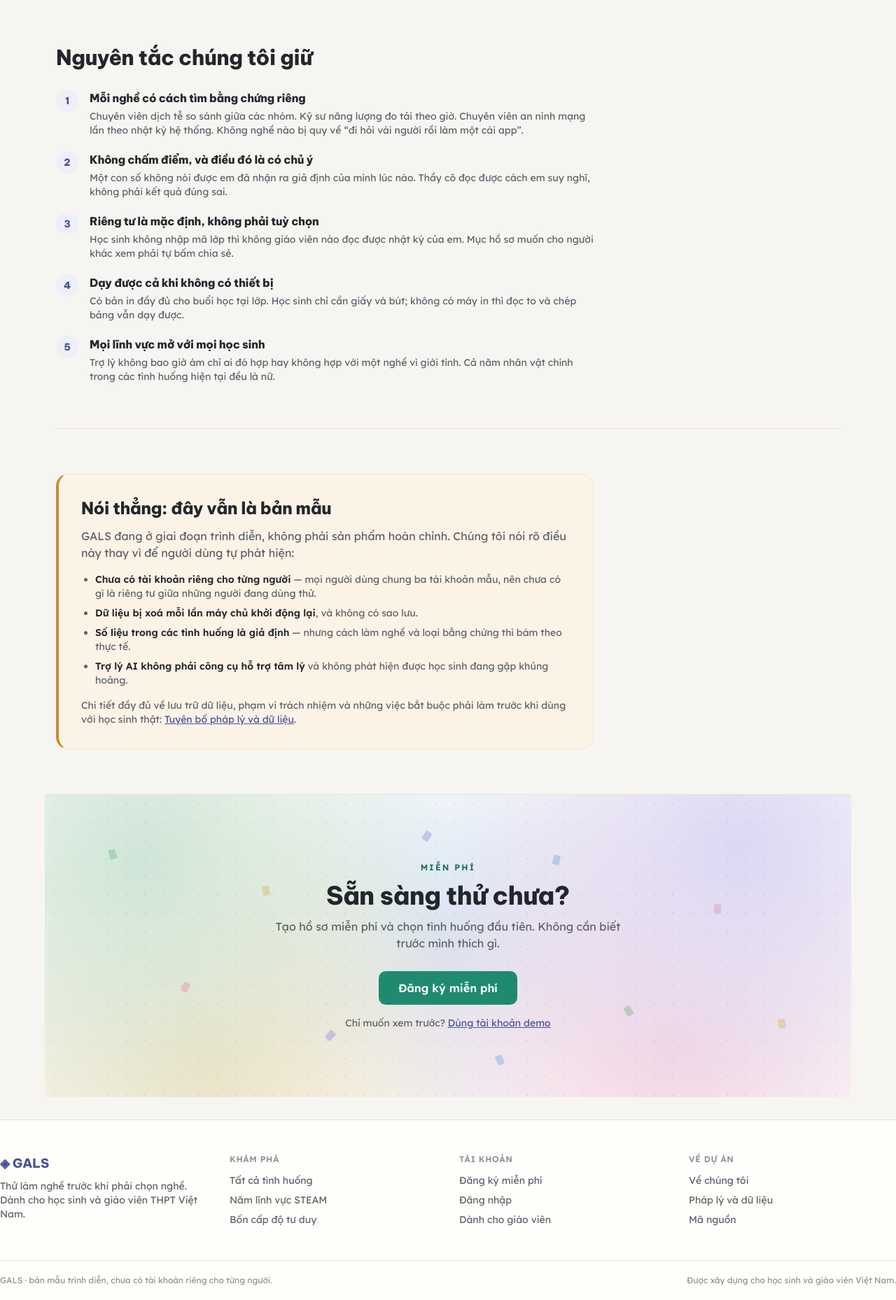
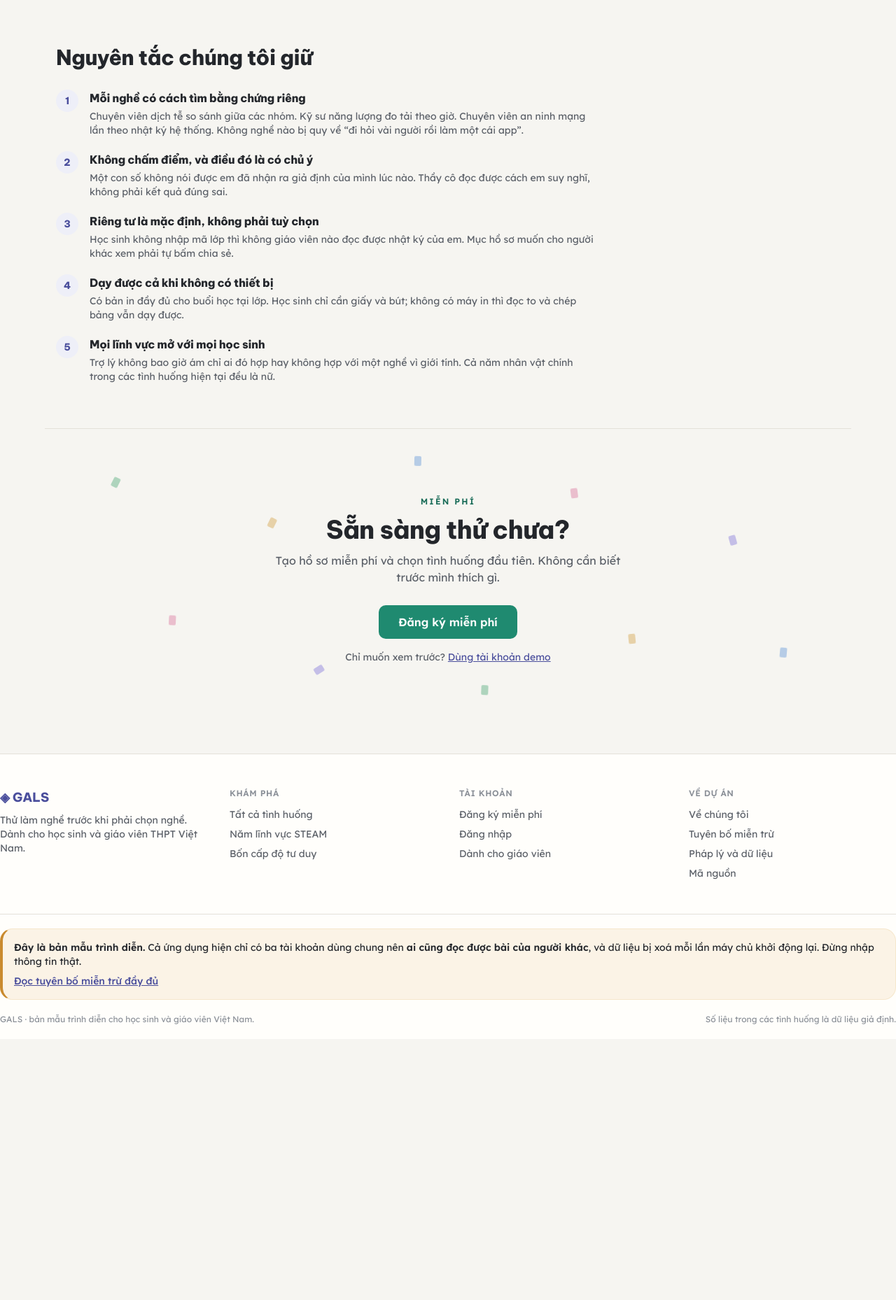
Before and after one commit to soya-00/steam-mvp, a FastAPI app: page /ve-chung-toi in a window 1280 px wide. Shown: the part 795-2653 px from the top of the page at 70% size. After the commit the page ends 2259 px from the top, so only its background shows below. Run offline with FastAPI, Linux system fonts and the light colour scheme.

Commit message:
Drift the confetti on a bare CTA, move the demo warning into the footer
The call to action no longer paints a background at all; it sits on the page
and the confetti carries it. Ten pieces in the five field colours drift and
rotate on their own timings, alternating so the loop never jumps. Pure CSS, no
script, and the global reduced-motion rule already freezes them in place.

Removed the prototype warning block from the About page as asked. The same
warning now sits in the footer of every public page instead, so it is on the
landing page and the two browse pages too rather than only on the one page a
visitor is least likely to open.

Added DISCLAIMER.md: the short version — shared accounts, data wiped on
restart, fictional figures, and the assistant not being a mental-health tool —
linked from the footer warning, the footer link column, and the README.
LEGAL.md stays as the long form and DISCLAIMER points to it.

```diff
--- a/app/templates/marketing/ve_chung_toi.html
+++ b/app/templates/marketing/ve_chung_toi.html
@@ -67,28 +67,6 @@
   </div>
 </section>
 
-<section class="py-12 md:py-16 border-t border-hairline">
-  <div class="card p-6 md:p-8 branch-bar border-l-amber bg-amber-50 border-amber-100 max-w-3xl">
-    <h2 class="text-xl md:text-2xl text-ink">Nói thẳng: đây vẫn là bản mẫu</h2>
-    <p class="mt-3 text-base text-ink-soft">
-      GALS đang ở giai đoạn trình diễn, không phải sản phẩm hoàn chỉnh. Chúng tôi nói rõ điều
-      này thay vì để người dùng tự phát hiện:
-    </p>
-    <ul class="mt-4 grid gap-2 text-sm text-ink-soft list-disc pl-5">
-      <li><strong class="text-ink">Chưa có tài khoản riêng cho từng người</strong> — mọi người dùng chung ba tài khoản mẫu, nên chưa có gì là riêng tư giữa những người đang dùng thử.</li>
-      <li><strong class="text-ink">Dữ liệu bị xoá mỗi lần máy chủ khởi động lại</strong>, và không có sao lưu.</li>
-      <li><strong class="text-ink">Số liệu trong các tình huống là giả định</strong> — nhưng cách làm nghề và loại bằng chứng thì bám theo thực tế.</li>
-      <li><strong class="text-ink">Trợ lý AI không phải công cụ hỗ trợ tâm lý</strong> và không phát hiện được học sinh đang gặp khủng hoảng.</li>
-    </ul>
-    <p class="mt-4 text-sm text-ink-soft">
-      Chi tiết đầy đủ về lưu trữ dữ liệu, phạm vi trách nhiệm và những việc bắt buộc phải làm
-      trước khi dùng với học sinh thật:
-      <a href="https://github.com/soya-00/steam-mvp/blob/main/LEGAL.md" target="_blank" rel="noopener"
-         class="text-trunk underline hover:text-ink">Tuyên bố pháp lý và dữ liệu</a>.
-    </p>
-  </div>
-</section>
-
 {% include "partials/landing_cta.html" %}
 
 </div>
--- a/app/templates/partials/landing_cta.html
+++ b/app/templates/partials/landing_cta.html
@@ -1,13 +1,21 @@
-<section class="cta-fun py-16 md:py-24 -mx-4 px-4 border-t border-hairline text-center relative overflow-hidden">
+<section class="py-16 md:py-24 -mx-4 px-4 border-t border-hairline text-center relative overflow-hidden">
   <div class="cta-confetti absolute inset-0 pointer-events-none" aria-hidden="true">
-    {% for left, top, rot, tone in [
-      ('8%','18%','-18deg','bg-sci-300'), ('17%','62%','24deg','bg-math-300'),
-      ('27%','30%','-8deg','bg-art-300'), ('35%','78%','40deg','bg-tech-300'),
-      ('63%','20%','14deg','bg-eng-300'), ('72%','70%','-30deg','bg-sci-300'),
-      ('83%','36%','8deg','bg-math-300'), ('91%','74%','-14deg','bg-art-300'),
-      ('47%','12%','32deg','bg-tech-300'), ('56%','86%','-22deg','bg-eng-300')
+    {% for left, top, rot, dx, dy, spin, dur, delay, tone in [
+      ('7%','22%','-18deg','18px','-30px','52deg','9s','0s','bg-sci-300'),
+      ('16%','66%','24deg','-14px','-38px','-44deg','11s','1.2s','bg-math-300'),
+      ('26%','34%','-8deg','22px','-22px','38deg','8s','0.4s','bg-art-300'),
+      ('34%','80%','40deg','-18px','-30px','60deg','12s','2.1s','bg-tech-300'),
+      ('45%','14%','32deg','16px','-34px','-50deg','10s','0.9s','bg-eng-300'),
+      ('55%','88%','-22deg','-20px','-26px','46deg','9.5s','1.7s','bg-sci-300'),
+      ('64%','24%','14deg','24px','-32px','-36deg','11.5s','0.2s','bg-math-300'),
+      ('73%','72%','-30deg','-16px','-40px','54deg','8.5s','2.6s','bg-art-300'),
+      ('84%','38%','8deg','20px','-24px','-48deg','10.5s','1.4s','bg-tech-300'),
+      ('92%','76%','-14deg','-22px','-34px','42deg','12.5s','0.7s','bg-eng-300')
     ] %}
-    <span class="{{ tone }}" style="left: {{ left }}; top: {{ top }}; transform: rotate({{ rot }});"></span>
+    <span class="{{ tone }}"
+          style="left: {{ left }}; top: {{ top }};
+                 --rot: {{ rot }}; --dx: {{ dx }}; --dy: {{ dy }};
+                 --spin: {{ spin }}; --dur: {{ dur }}; --delay: {{ delay }};"></span>
     {% endfor %}
   </div>
 
--- a/app/templates/partials/landing_footer.html
+++ b/app/templates/partials/landing_footer.html
@@ -12,7 +12,7 @@
     {% for heading, links in [
       ('Khám phá', [('/kham-pha', 'Tất cả tình huống'), ('/linh-vuc', 'Năm lĩnh vực STEAM'), ('/#bon-cap-do', 'Bốn cấp độ tư duy')]),
       ('Tài khoản', [('/dang-ky', 'Đăng ký miễn phí'), ('/dang-nhap', 'Đăng nhập'), ('/demo/giao_vien', 'Dành cho giáo viên')]),
-      ('Về dự án', [('/ve-chung-toi', 'Về chúng tôi'), ('https://github.com/soya-00/steam-mvp/blob/main/LEGAL.md', 'Pháp lý và dữ liệu'), ('https://github.com/soya-00/steam-mvp', 'Mã nguồn')])
+      ('Về dự án', [('/ve-chung-toi', 'Về chúng tôi'), ('https://github.com/soya-00/steam-mvp/blob/main/DISCLAIMER.md', 'Tuyên bố miễn trừ'), ('https://github.com/soya-00/steam-mvp/blob/main/LEGAL.md', 'Pháp lý và dữ liệu'), ('https://github.com/soya-00/steam-mvp', 'Mã nguồn')])
     ] %}
     <div>
       <p class="text-xs uppercase tracking-wider font-semibold text-ink-faint">{{ heading }}</p>
@@ -28,8 +28,24 @@
     {% endfor %}
   </div>
 
-  <div class="py-5 border-t border-hairline flex flex-wrap gap-3 justify-between text-xs text-ink-faint">
-    <p>GALS · bản mẫu trình diễn, chưa có tài khoản riêng cho từng người.</p>
-    <p>Được xây dựng cho học sinh và giáo viên Việt Nam.</p>
+  <div class="py-5 border-t border-hairline">
+    <div class="card p-4 branch-bar border-l-amber bg-amber-50 border-amber-100" role="note">
+      <p class="text-sm text-ink">
+        <strong>Đây là bản mẫu trình diễn.</strong>
+        Cả ứng dụng hiện chỉ có ba tài khoản dùng chung nên
+        <strong>ai cũng đọc được bài của người khác</strong>, và dữ liệu bị xoá mỗi lần máy chủ
+        khởi động lại. Đừng nhập thông tin thật.
+      </p>
+      <p class="mt-2 text-sm">
+        <a href="https://github.com/soya-00/steam-mvp/blob/main/DISCLAIMER.md"
+           target="_blank" rel="noopener"
+           class="text-trunk font-medium underline hover:text-ink">Đọc tuyên bố miễn trừ đầy đủ</a>
+      </p>
+    </div>
+
+    <div class="mt-5 flex flex-wrap gap-3 justify-between text-xs text-ink-faint">
+      <p>GALS · bản mẫu trình diễn cho học sinh và giáo viên Việt Nam.</p>
+      <p>Số liệu trong các tình huống là dữ liệu giả định.</p>
+    </div>
   </div>
 </footer>
```
Also changed, not shown: DISCLAIMER.md (added, +39 -0 lines), src/input.css (+13 -13 lines), tests/test_routes.py (+19 -8 lines), README.md, static/css/app.css.
